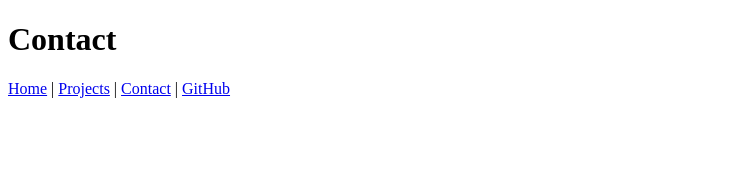
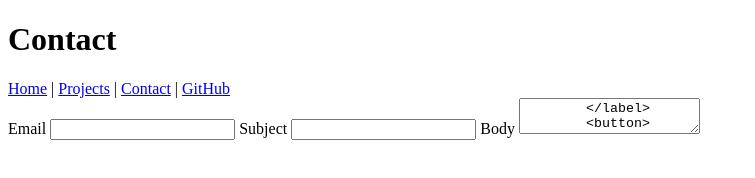
Before and after one commit to rapatnaik/portfolio, a plain HTML site: page contact/index.html in a window 1280 px wide. Shown: the whole page, without its empty margins (0-755 px from the left). Drawn offline with Linux system fonts and the light colour scheme.

Commit message:
contact page

```diff
--- a/contact/index.html
+++ b/contact/index.html
@@ -15,5 +15,21 @@
         <a href="https://github.com/rapatnaik" target="_blank">GitHub</a>
 
     </nav>
+
+    <form action="mailto:rapatnaik@ucsd.edu" method="POST" enctype="text/plain">
+        <label>
+            Email
+            <input name="email" type="email">
+        </label>
+        <label>
+            Subject
+            <input name="subject">
+        </label>
+        <label>
+            Body
+            <textarea name="body">
+        </label>
+        <button></button>
+    </form>
 </body>
 </html>
--- a/style.css
+++ b/style.css
@@ -0,0 +1,6 @@
+body {
+    /* Set line height to 1.5 times the font size
+         and use the OS’s UI font as the website font
+       */
+    font: 100%/1.5 system-ui;
+}
```
